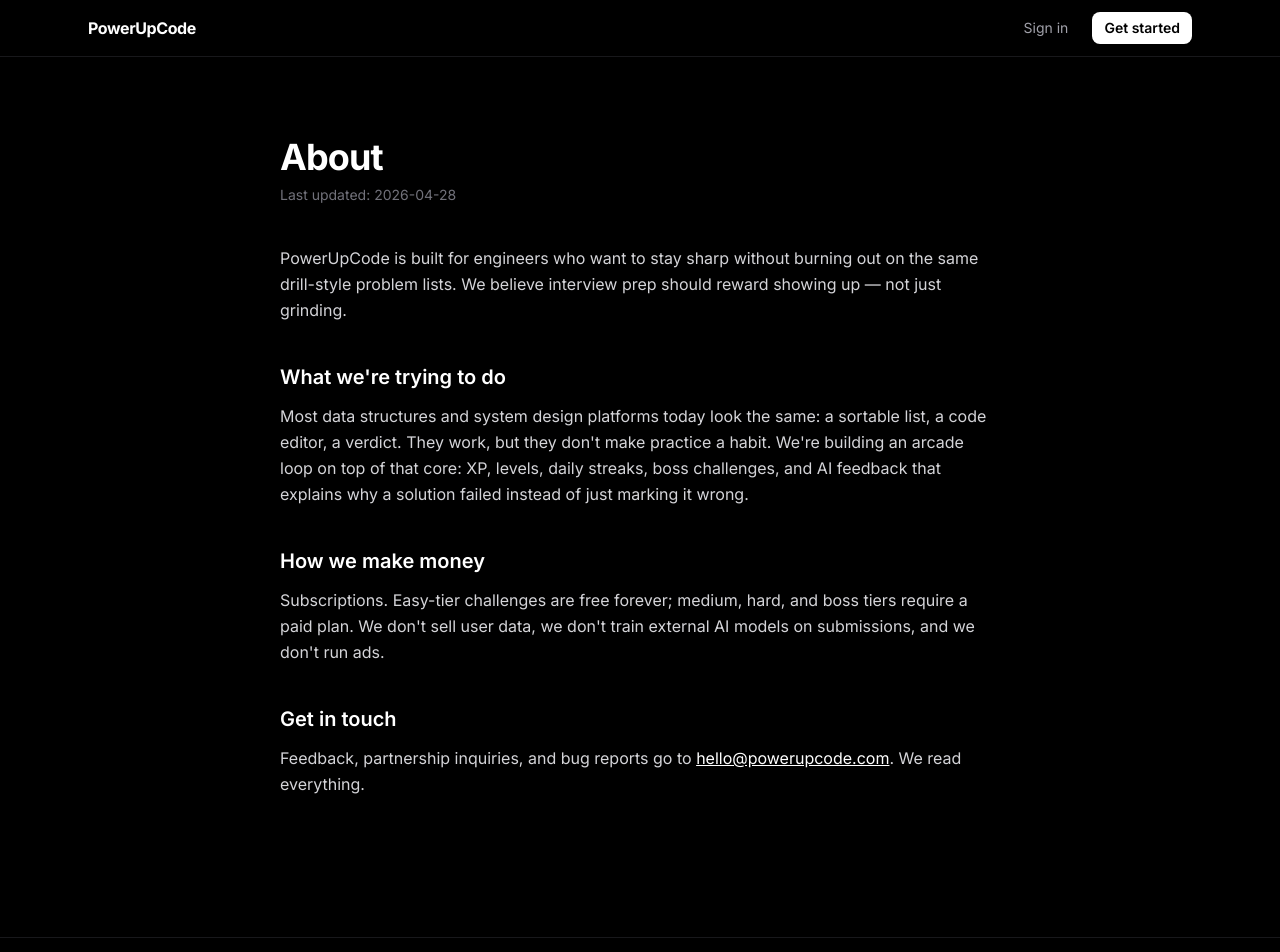
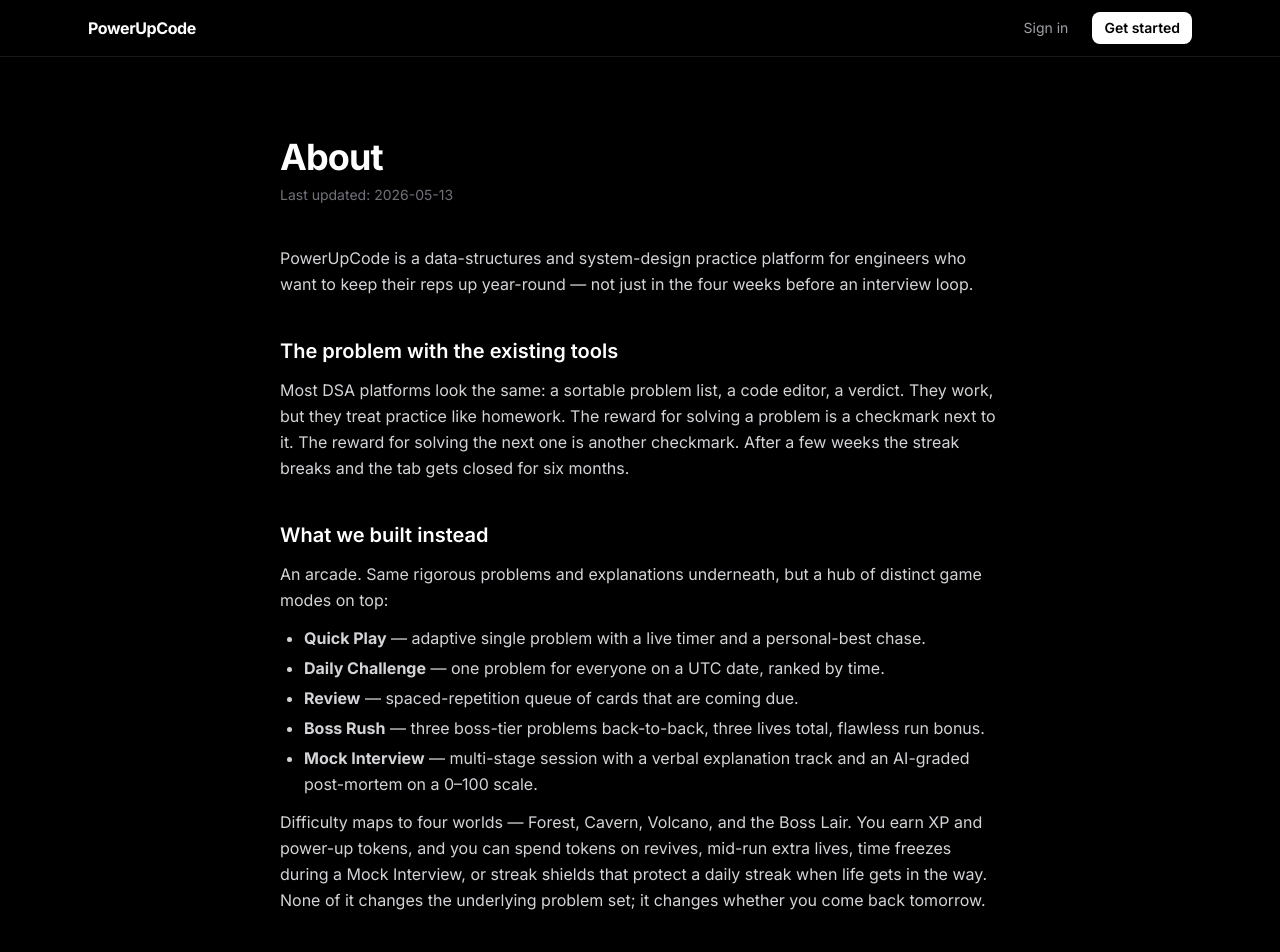
Before and after one commit to mjvatt/App_dev, a Next.js app in the folder powerupcode/: page /about in a window 1280 px wide. Shown: the top 952 px of the page. Built offline with nearby package versions, Linux system fonts and the light colour scheme; no server answers.

Commit message:
PowerUpCode: pre-beta docs — cookie env block + /about rewrite
Document COOKIE_SECURE/COOKIE_SAMESITE/COOKIE_DOMAIN in .env.example so the
production-cookie switch is discoverable; Settings already supports them.

Replace boilerplate /about with the arcade-mode product story.

```diff
--- a/powerupcode/app/about/page.tsx
+++ b/powerupcode/app/about/page.tsx
@@ -1,33 +1,85 @@
-/* Boilerplate copy. Rewrite with the actual product story before launch. */
 import LegalLayout from "@/components/marketing/LegalLayout";
 
 export default function AboutPage() {
   return (
-    <LegalLayout title="About" lastUpdated="2026-04-28">
+    <LegalLayout title="About" lastUpdated="2026-05-13">
       <p>
-        PowerUpCode is built for engineers who want to stay sharp without burning out
-        on the same drill-style problem lists. We believe interview prep should reward
-        showing up — not just grinding.
+        PowerUpCode is a data-structures and system-design practice platform
+        for engineers who want to keep their reps up year-round &mdash; not
+        just in the four weeks before an interview loop.
       </p>
-      <h2>What we&apos;re trying to do</h2>
+
+      <h2>The problem with the existing tools</h2>
       <p>
-        Most data structures and system design platforms today look the same: a
-        sortable list, a code editor, a verdict. They work, but they don&apos;t make
-        practice a habit. We&apos;re building an arcade loop on top of that core: XP,
-        levels, daily streaks, boss challenges, and AI feedback that explains why a
-        solution failed instead of just marking it wrong.
+        Most DSA platforms look the same: a sortable problem list, a code
+        editor, a verdict. They work, but they treat practice like homework.
+        The reward for solving a problem is a checkmark next to it. The
+        reward for solving the next one is another checkmark. After a few
+        weeks the streak breaks and the tab gets closed for six months.
       </p>
+
+      <h2>What we built instead</h2>
+      <p>
+        An arcade. Same rigorous problems and explanations underneath, but a
+        hub of distinct game modes on top:
+      </p>
+      <ul>
+        <li>
+          <strong>Quick Play</strong> &mdash; adaptive single problem with a
+          live timer and a personal-best chase.
+        </li>
+        <li>
+          <strong>Daily Challenge</strong> &mdash; one problem for everyone
+          on a UTC date, ranked by time.
+        </li>
+        <li>
+          <strong>Review</strong> &mdash; spaced-repetition queue of cards
+          that are coming due.
+        </li>
+        <li>
+          <strong>Boss Rush</strong> &mdash; three boss-tier problems
+          back-to-back, three lives total, flawless run bonus.
+        </li>
+        <li>
+          <strong>Mock Interview</strong> &mdash; multi-stage session with a
+          verbal explanation track and an AI-graded post-mortem on a
+          0&ndash;100 scale.
+        </li>
+      </ul>
+      <p>
+        Difficulty maps to four worlds &mdash; Forest, Cavern, Volcano, and
+        the Boss Lair. You earn XP and power-up tokens, and you can spend
+        tokens on revives, mid-run extra lives, time freezes during a Mock
+        Interview, or streak shields that protect a daily streak when life
+        gets in the way. None of it changes the underlying problem set; it
+        changes whether you come back tomorrow.
+      </p>
+
       <h2>How we make money</h2>
       <p>
-        Subscriptions. Easy-tier challenges are free forever; medium, hard, and boss
-        tiers require a paid plan. We don&apos;t sell user data, we don&apos;t train
-        external AI models on submissions, and we don&apos;t run ads.
+        Subscriptions, one tier. Easy-world challenges are free forever.
+        Medium, Hard, and Boss require a paid plan: $5 weekly, $12 monthly,
+        or $120 yearly. We don&apos;t sell user data, we don&apos;t use
+        submissions to train external AI models, and we don&apos;t run ads.
       </p>
+
+      <h2>What we won&apos;t do</h2>
+      <ul>
+        <li>Sell or rent your personal information.</li>
+        <li>Use your code submissions to train third-party models.</li>
+        <li>Add tracking that captures keystrokes or DOM contents.</li>
+        <li>Auto-renew you into a tier you didn&apos;t pick. Cancellation
+          takes effect at the end of your current billing period and
+          you can cancel from the billing page in two clicks.</li>
+      </ul>
+
       <h2>Get in touch</h2>
       <p>
         Feedback, partnership inquiries, and bug reports go to{" "}
-        <a href="mailto:hello@powerupcode.com">hello@powerupcode.com</a>. We read
-        everything.
+        <a href="mailto:hello@powerupcode.com">hello@powerupcode.com</a>.
+        Security disclosures go to{" "}
+        <a href="mailto:security@powerupcode.com">security@powerupcode.com</a>.
+        Every email is read by a human.
       </p>
     </LegalLayout>
   );
```
Also changed, not shown: 1 other file (tests, documents, lock files or other folders).
